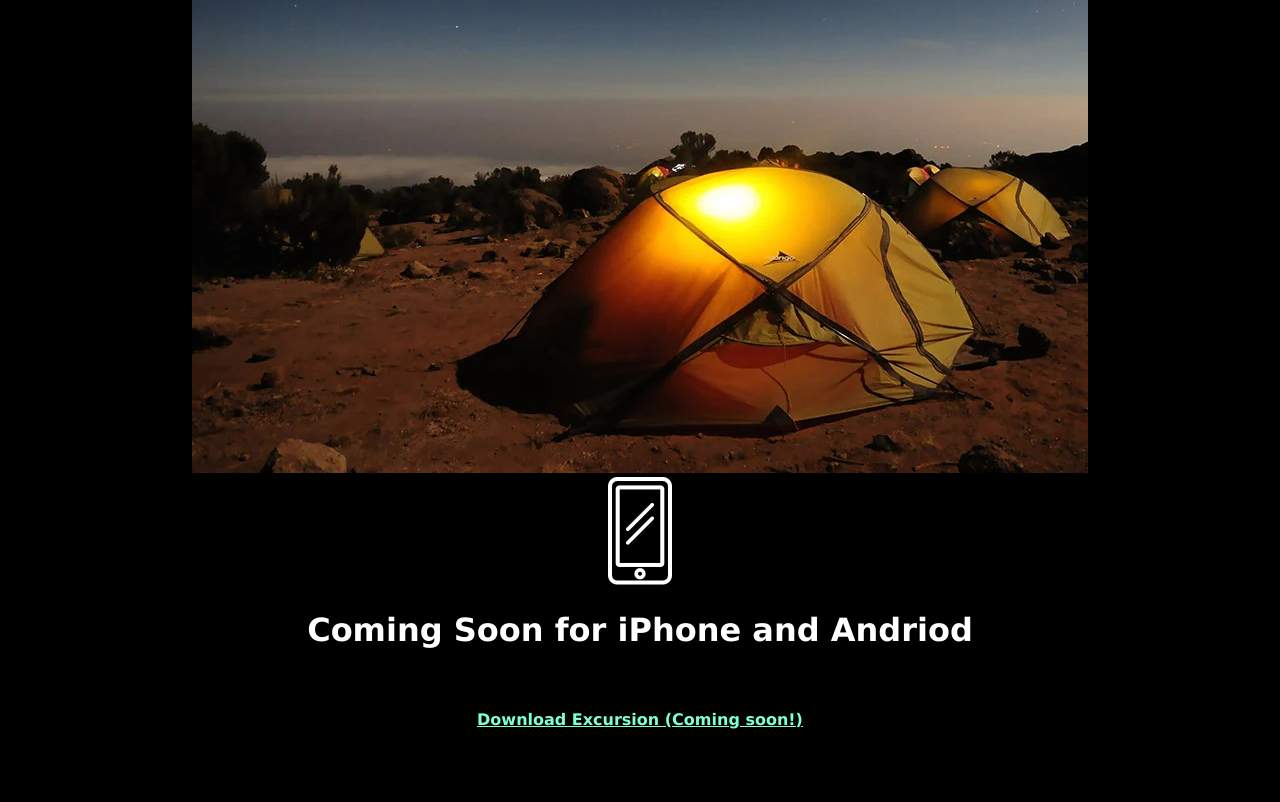
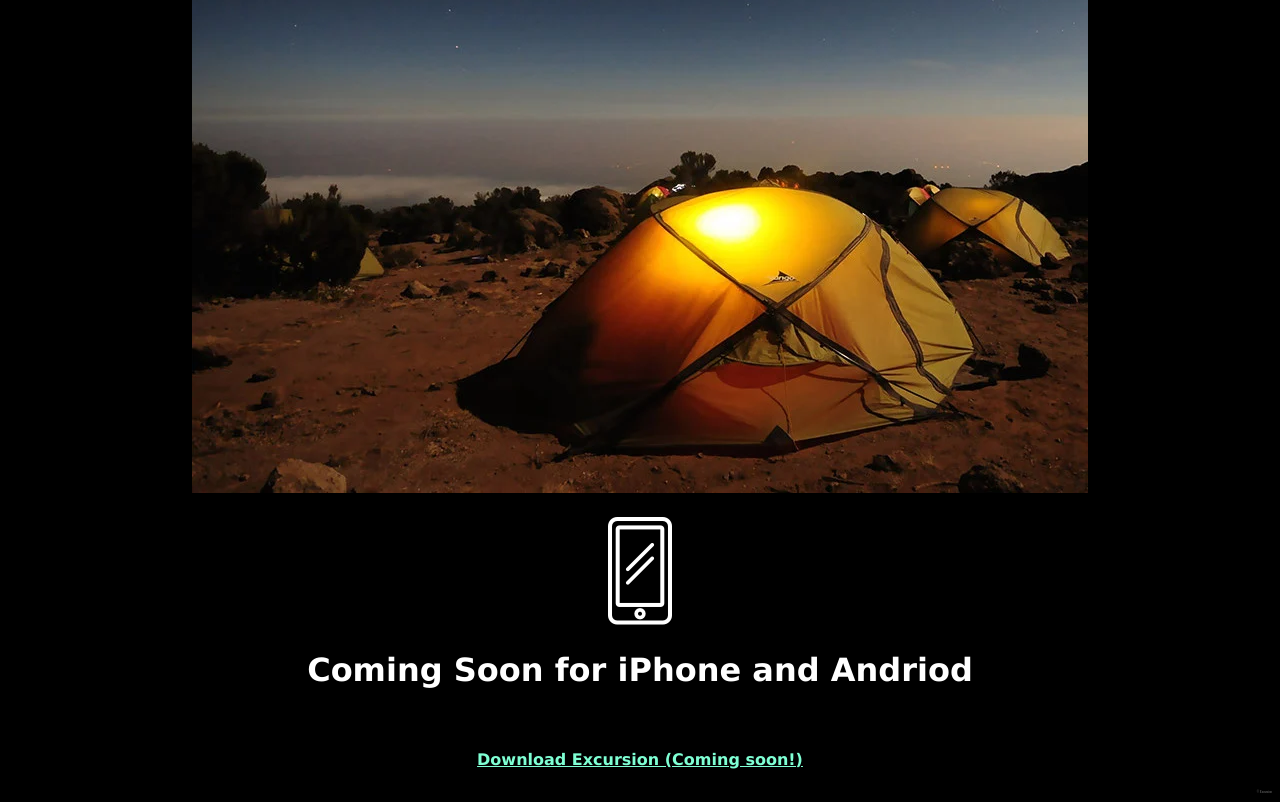
Before and after one commit to tomuk91/excursion, a plain HTML site: page index.html in a window 1280 px wide. Shown: the part 530-1332 px from the top of the page. Drawn offline with Linux system fonts and the light colour scheme.

Commit message:
Completed CSS for project

```diff
--- a/resources/css/style.css
+++ b/resources/css/style.css
@@ -49,3 +49,13 @@ a {
     font-size: 21px;
     color: gray;
 }
+
+img {
+    margin-top: 20px;
+}
+
+p {
+    color: gray;
+    text-align: right;
+    font-size: 3px;
+}
```
